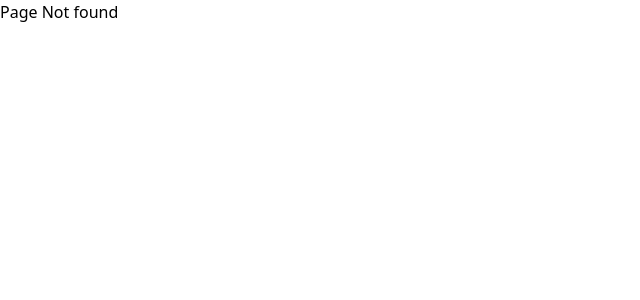
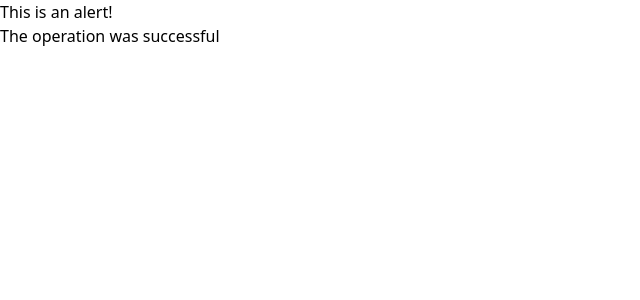
Before and after one commit to mamtapatil44/React-tutorial, a React (Vite) app in the folder react-router-tutorial/: page /multiple in a window 1280 px wide. Before the commit this address had no page. Shown: the top 300 px of the page, without its empty margins (0-640 px from the left). Built offline with nearby package versions, Linux system fonts and the light colour scheme.

Commit message:
adding multiple components as props

```diff
--- /dev/null
+++ b/react-router-tutorial/src/components/Multilpe.jsx
@@ -0,0 +1,30 @@
+
+import React from 'react'
+
+
+const Alert = ()=>{
+
+    return <div className='alert'>This is an alert!</div>
+}
+
+const Success = ()=>{
+
+    return <div className='success'>The operation was successful</div>
+}
+
+const Wrapper  = ({Component})=>{
+    return <Component/>
+
+}
+
+
+function Multilpe() {
+  return (
+    <div>
+        <Wrapper Component={Alert} />
+        <Wrapper Component={Success} />
+    </div>
+  )
+}
+
+export default Multilpe
--- a/react-router-tutorial/src/main.jsx
+++ b/react-router-tutorial/src/main.jsx
@@ -11,12 +11,17 @@ import Login from "./components/Login.jsx";
 import ProtectedRoute from "./components/ProtectedGuard.jsx";
 import RoleGuard from "./components/RoleGuard.jsx";
 import Admin from "./components/Admin.jsx";
+import Multilpe from "./components/Multilpe.jsx";
 
 const routes = createBrowserRouter([
   {
     path: "/",
     element: <Home />,
     errorElement: <div>Page Not found</div>,
+  },
+  {
+    path: "/multiple",
+    element: <Multilpe />,
   },
   { path: "login", element: <Login /> },
   {
```
